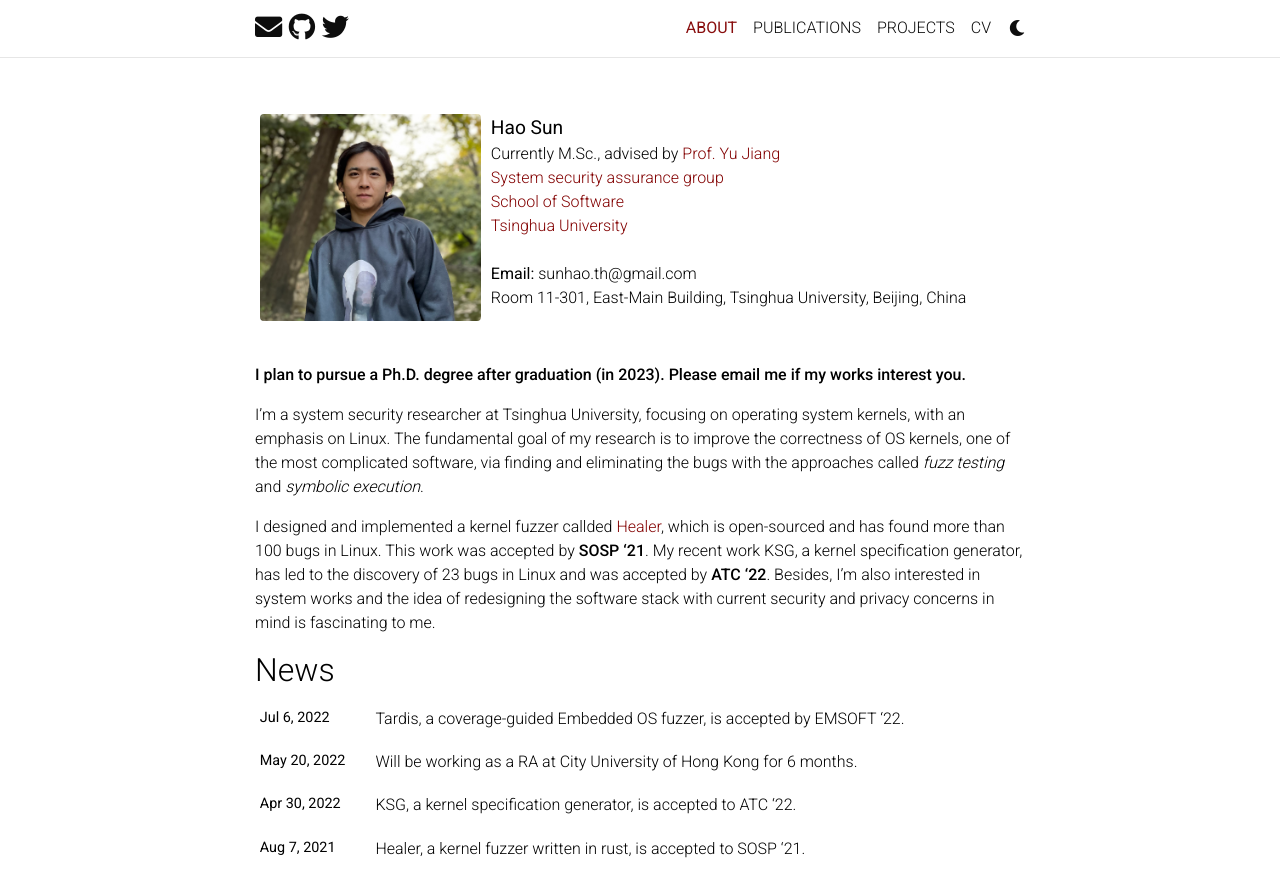
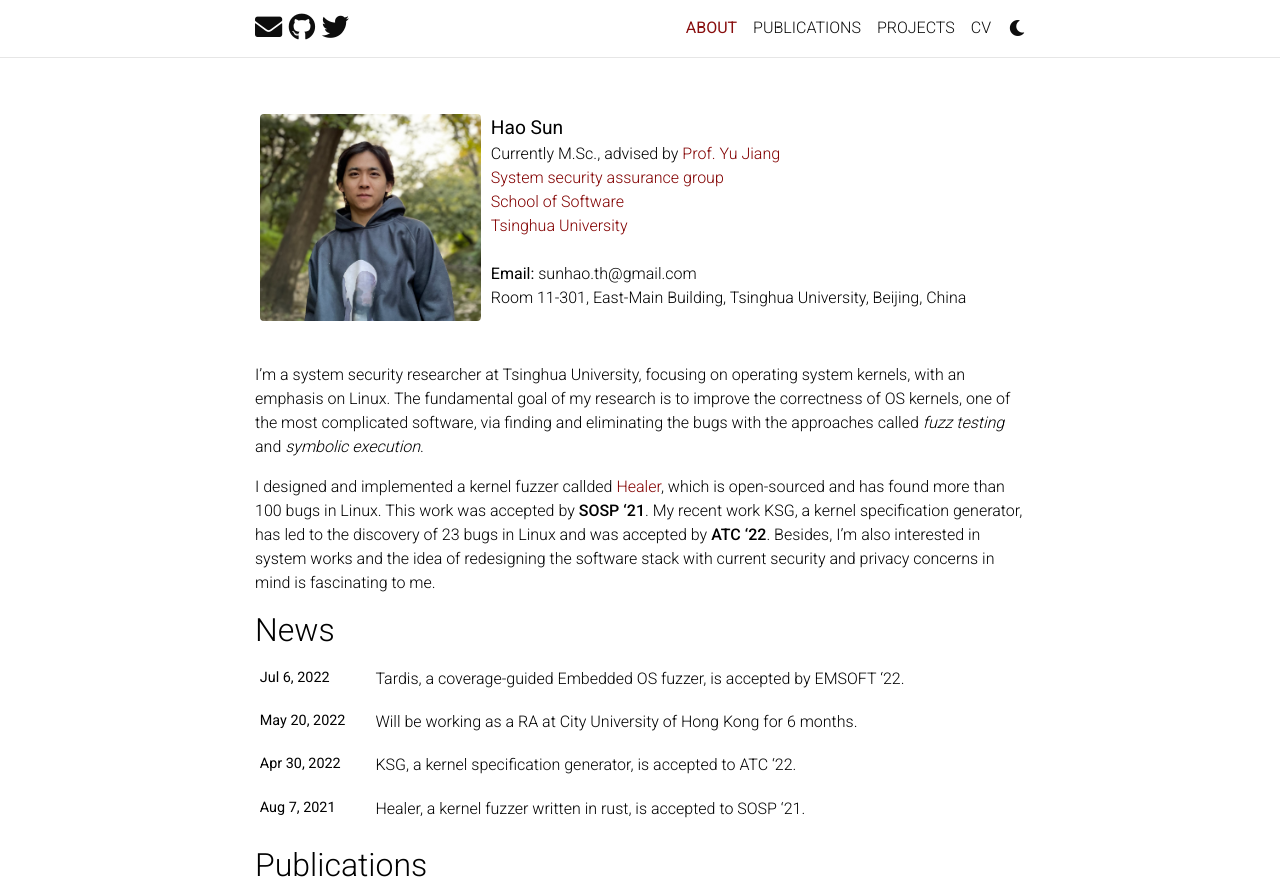
Before and after one commit to SunHao-0/SunHao-0.github.io, a Jekyll site: the page built from _pages/about.md, in a window 1280 px wide and 900 px high, cut to the strip 0-889 px from the top of the window. Built offline with Jekyll 4.4.1, drawn with Linux system fonts in a browser that asks for light colours; full-size pictures stand in for the smaller copies a plugin makes; comment, search, counter and statistics services are not loaded; a style sheet for code colours, icons or effects is not loaded.

Commit message:
update status

```diff
--- a/_includes/selected_papers.html
+++ b/_includes/selected_papers.html
@@ -1,5 +1,5 @@
 
-          <div class="publications">
+          <div class="selected pubs">
             <h2>publications</h2>
             {% bibliography -f papers -q @*[selected=true]* %}
           </div>
--- a/_pages/about.md
+++ b/_pages/about.md
@@ -19,8 +19,6 @@ selected_papers: true
 social: false
 ---
 
-**I plan to pursue a Ph.D. degree after graduation (in 2023). Please email me if my works interest you.**
-
 I'm a system security researcher at Tsinghua University, focusing on operating system kernels, with an emphasis on Linux.
 The fundamental goal of my research is to improve the correctness of OS kernels, one of the most complicated software, via finding and eliminating the bugs with the approaches called *fuzz testing* and *symbolic execution*.
 
```
